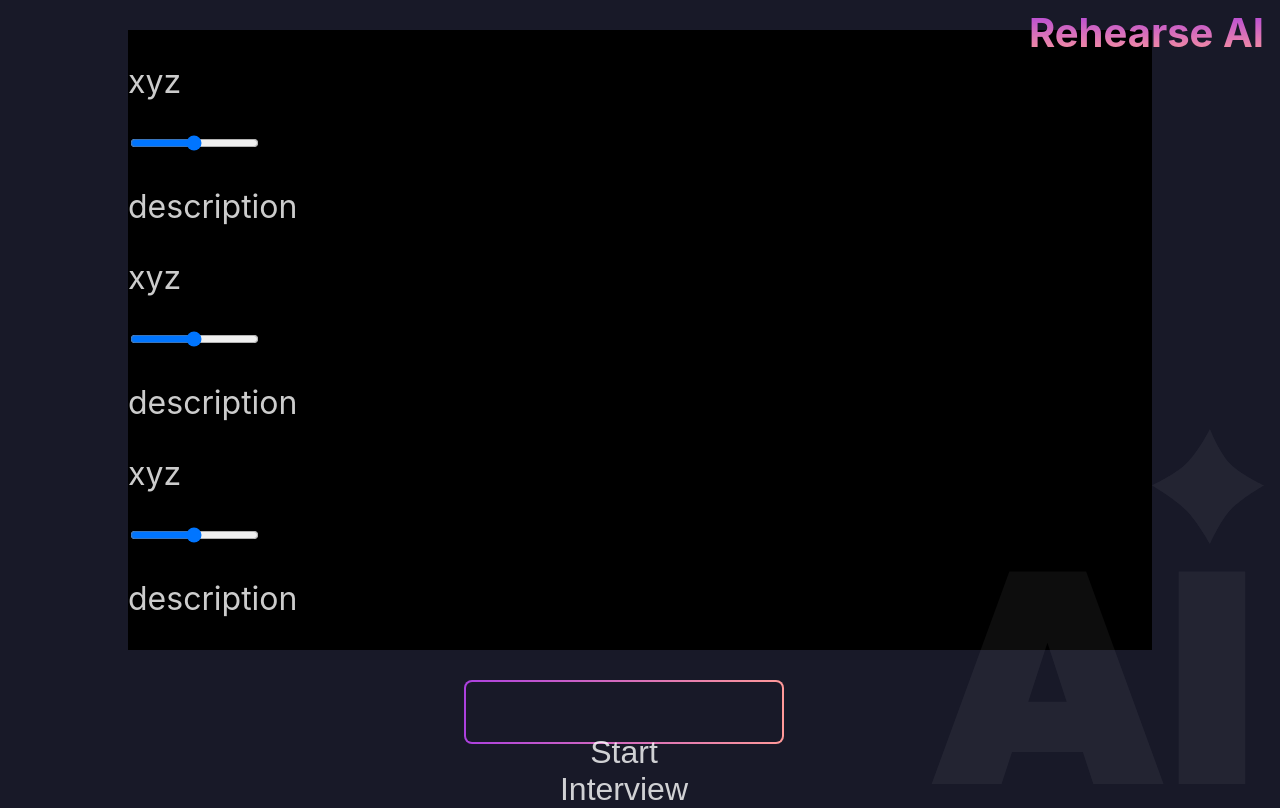
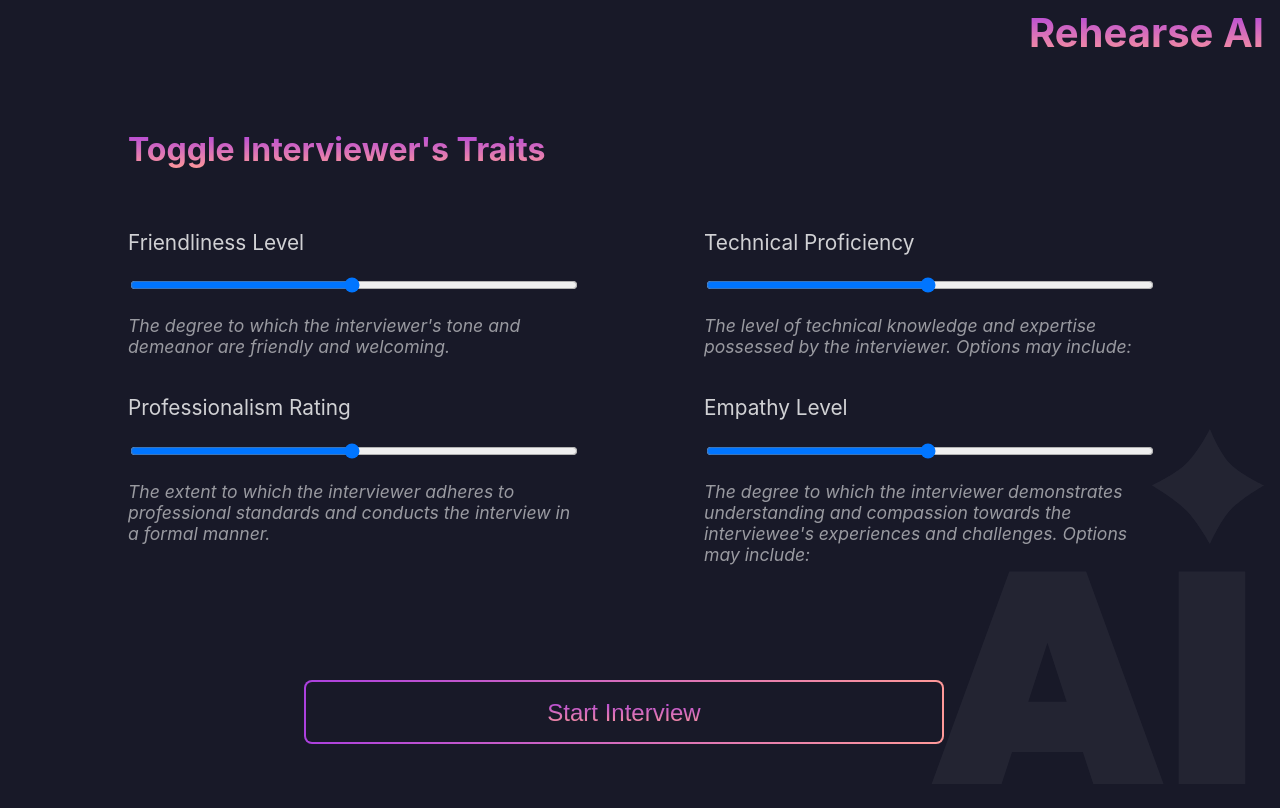
Before and after one commit to shrutixyz/rehearse-ai, a React (Create React App) app: page /home in a window 1280 px wide. Both pictures are taken after a click on the button "Next". Built offline with nearby package versions, Linux system fonts and the light colour scheme.

Commit message:
fix ui of flow

```diff
--- a/public/index.html
+++ b/public/index.html
@@ -25,6 +25,8 @@
       Learn how to configure a non-root public URL by running `npm run build`.
     -->
     <title>Rehearse AI</title>
+    <script src = "https://cdnjs.cloudflare.com/ajax/libs/FileSaver.js/2.0.0/FileSaver.min.js" integrity="sha512-csNcFYJniKjJxRWRV1R7fvnXrycHP6qDR21mgz1ZP55xY5d+aHLfo9/FcGDQLfn2IfngbAHd8LdfsagcCqgTcQ==" crossorigin = "anonymous" referrerpolicy = "no-referrer"> </script>
+
   </head>
   <body>
     <noscript>You need to enable JavaScript to run this app.</noscript>
--- /dev/null
+++ b/src/components/GradientText.css
@@ -0,0 +1,9 @@
+.gradient-text
+{
+    font-size: 2rem;
+    background: linear-gradient( #AC40DF, #FF9999);
+    -webkit-background-clip: text;
+    -webkit-text-fill-color: transparent;
+    margin-bottom: 0;
+    font-weight: bold;
+}
--- /dev/null
+++ b/src/components/GradientText.jsx
@@ -0,0 +1,9 @@
+import "./GradientText.css"
+
+const GradientText = (props) =>{
+    return (
+        <p className="gradient-text">{props.text}</p>
+    )
+}
+
+export default GradientText;
--- a/src/css/home.css
+++ b/src/css/home.css
@@ -12,7 +12,6 @@
 
 .trait-parent{
     width: 80vw;
-    background-color: black;
 }
 
 .userStoryParent{
@@ -32,8 +31,75 @@
 
 .input-small{
     width: 35vw;
+    background-color: transparent;
+    border: 1px solid white;
+    height: 3rem;
 }
 
 .input-large{
     width: 80vw;
+    background-color: transparent;
+    border: 1px solid white;
 }
+
+.one-text{
+    font-size: 1.4rem;
+}
+
+.interview-button{
+    width: 40rem;
+}
+
+.trait-desc{
+    font-style: italic;
+    font-weight: 400;
+    font-size: 1.1rem;
+    opacity: 0.7;
+}
+
+.trait-name{
+    font-size: 1.3rem;
+    /* opacity: 0.8; */
+}
+
+.slider{
+    width: 35vw;
+}
+
+.slider-row{
+    display: flex;
+    width: 80vw;
+    justify-content: space-between;
+}
+
+.single-slider{
+    width: 35vw;
+}
+
+.feedback-parent{
+    width: 80vw;
+    height: 80vh;
+}
+
+.feedback-text{
+    font-size: 1.3rem;
+}
+
+.actual-chat{
+    width: 80vw;
+    height: 70vh;
+}
+
+.chat-input{
+    /* border: 2px solid #FF9999; */
+    border-image-source: linear-gradient(to right, #AC40DF, #FF9999);
+    border-width: 2px;
+    border-image-slice: 1;
+    background-color: transparent;
+    width: 60vw;
+    height: 3rem;
+    font-size: 1.2rem;
+    padding-left: 2.5rem;
+    color: white;
+    /* border-radius: 4rem; */
+}
--- a/src/css/landing.css
+++ b/src/css/landing.css
@@ -35,6 +35,11 @@ p
     color: rgba(255, 255, 255, 0.8);
 }
 
+.home-button{
+
+    width: 20rem;
+}
+
 button
 {
     padding: 20px 60px;
@@ -47,7 +52,6 @@ button
     cursor: pointer;
     color: white;
     margin-right: 2rem;
-    width: 20rem;
     height: 4rem;
     border-radius: 0.5rem;
 
--- a/src/screens/home.jsx
+++ b/src/screens/home.jsx
@@ -3,6 +3,7 @@ import axios from "axios";
 import "../css/home.css";
 import Navbar from "../components/Navbar";
 import aiimage from "../assets/Union.svg";
+import GradientText from "../components/GradientText";
 
 const Home = () => {
   function callGeminiAPI() {
@@ -28,20 +29,20 @@ const Home = () => {
         <div></div>
 
         <div className="trait-parent">
-          <p>ENTER JOB INFORMATION</p>
+          <GradientText text="ENTER JOB INFORMATION"/>
           <div className="row-inputs">
             <div>
-              <p>Job Role</p>
+              <p className="one-text">Job Role</p>
               <input type="text" className="input-small" />
             </div>
             <div>
-              <p>{"Required YOE (Years of Experience)"}</p>
+              <p className="one-text">{"Required YOE (Years of Experience)"}</p>
               <input type="text" className="input-small" />
             </div>
           </div>
 
           <div>
-            <p>{"Anything else? (Optional)"}</p>
+            <p className="one-text">{"Anything else? (Optional)"}</p>
             <textarea
               name=""
               id=""
@@ -51,8 +52,8 @@ const Home = () => {
             ></textarea>
           </div>
         </div>
-        <button onClick={() => setUserStoryIndex(userStoryIndex + 1)}>
-          <p>Next</p>
+        <button className="interview-button" onClick={() => setUserStoryIndex(userStoryIndex + 1)}>
+          <p className="button-text">Next</p>
         </button>
       </div>
     );
@@ -64,24 +65,38 @@ const Home = () => {
         <div></div>
 
         <div className="trait-parent">
-          <div>
-            <p>xyz</p>
-            <input type="range" min="1" max="100" value="50" class="slider" id="myRange"/>
-            <p>description</p>
+          <GradientText text="Toggle Interviewer's Traits"/>
+          <br /><br />
+         <div className="slider-row">
+         <div className="single-slider">
+            <p className="trait-name">Friendliness Level</p>
+            <input className="slider" type="range" min="1" max="100"  class="slider" id="myRange"/>
+            <p className="trait-desc">The degree to which the interviewer's tone and demeanor are friendly and welcoming.</p>
           </div>
-          <div>
-            <p>xyz</p>
-            <input type="range" min="1" max="100" value="50" class="slider" id="myRange"/>
-            <p>description</p>
+          <div className="single-slider" >
+            <p className="trait-name">Technical Proficiency</p>
+            <input className="slider" type="range" min="1" max="100"  class="slider" id="myRange"/>
+            <p className="trait-desc">The level of technical knowledge and expertise possessed by the interviewer. Options may include:</p>
           </div>
-          <div>
-            <p>xyz</p>
-            <input type="range" min="1" max="100" value="50" class="slider" id="myRange"/>
-            <p>description</p>
+         </div>
+
+         <div className="slider-row">
+         <div className="single-slider">
+            <p className="trait-name">Professionalism Rating</p>
+            <input className="slider" type="range" min="1" max="100"  class="slider" id="myRange"/>
+            <p className="trait-desc">The extent to which the interviewer adheres to professional standards and conducts the interview in a formal manner.</p>
           </div>
+          <div className="single-slider">
+            <p className="trait-name">Empathy Level</p>
+            <input className="slider" type="range" min="1" max="100"  class="slider" id="myRange"/>
+            <p className="trait-desc">The degree to which the interviewer demonstrates understanding and compassion towards the interviewee's experiences and challenges. Options may include:</p>
+          </div>
+         </div>
+
+
         </div>
-        <button onClick={() => setUserStoryIndex(userStoryIndex + 1)}>
-          <p>Start Interview</p>
+        <button className="interview-button"  onClick={() => setUserStoryIndex(userStoryIndex + 1)}>
+          <p className="button-text">Start Interview</p>
         </button>
       </div>
     );
@@ -89,26 +104,47 @@ const Home = () => {
 
   const InterviewSpace = () => {
     return (
-      <div>
-        <h1>InterviewSpace</h1>
-        <button onClick={() => setUserStoryIndex(3)}>
-          <p>Next</p>
-        </button>
+      <div className="userStoryParent">
+        <div></div>
+
+        <div className="feedback-parent">
+          <GradientText text="AI Interview - Your Interviewer is Amanda"/>
+          <div className="actual-chat">
+
+          </div>
+        </div>
+        <div>
+          <input className="chat-input" type="text" placeholder="Enter text here or hold mic to speak"/>
+        </div>
       </div>
     );
   };
+
+  const DownloadButton = (textOutput) => {
+    const file = new Blob([textOutput], {type: 'text/plain'});
+
+    return (
+            <button className="interview-button" variant="outlined">
+                <a download="sample.txt" target="_blank" rel="noreferrer" href={URL.createObjectURL(file)} style={{
+                    textDecoration: "inherit",
+                    color: "inherit",
+                }}>  <p className="button-text">Save Feedback</p></a>
+            </button>
+    )
+}
+
   const FeedbackSpace = () => {
     return (
       <div className="userStoryParent">
         <div></div>
 
-        <div className="trait-parent">
-          <p>Feedback</p>
-          <p>heheheh</p>
+        <div className="feedback-parent">
+          <GradientText text="Interview Feedback"/>
+          <div className="actual feedback">
+            <p className="feedback-text">feedback is something feedback beenx cdxjsx cdks feedback is something feedback beenx cdxjsx cdks feedback is something feedback beenx cdxjsx cdks feedback is something feedback beenx cdxjsx cdks feedback is something feedback beenx cdxjsx cdks </p>
+          </div>
         </div>
-        <button onClick={() => console.log("download smth")}>
-          <p>Save Feedback</p>
-        </button>
+        <DownloadButton/>
       </div>
     );
   };
--- a/src/screens/landing.jsx
+++ b/src/screens/landing.jsx
@@ -15,8 +15,8 @@ const Landing = () => {
         <h1>Rehearse AI</h1>
         <p className='subtitle'>practice your interviews, powered by Artificial Intelligence.</p>
         <div className="buttons-container">
-          <button ><p className='button-text' onClick={()=>navigate('/home')}>Try Now!</p></button>
-          <button ><p className='button-text' onClick={()=>navigate('//github.com/shrutixyz/rehearse-ai')}>Learn more</p></button>
+          <button className='home-button'><p className='button-text' onClick={()=>navigate('/home')}>Try Now!</p></button>
+          <button className='home-button'><p className='button-text' onClick={()=>navigate('//github.com/shrutixyz/rehearse-ai')}>Learn more</p></button>
         </div>
       </div>
       <div className='right'>
```
